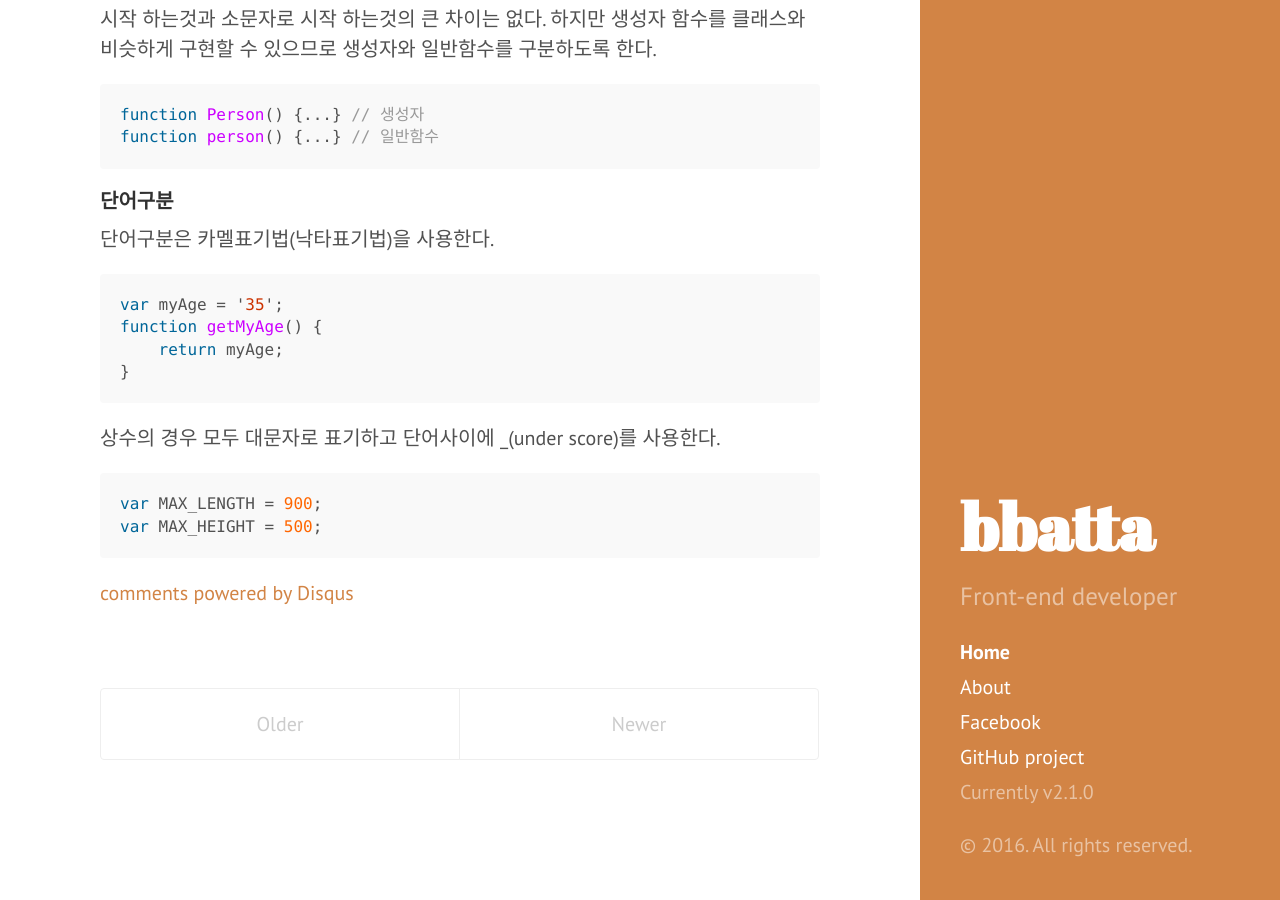
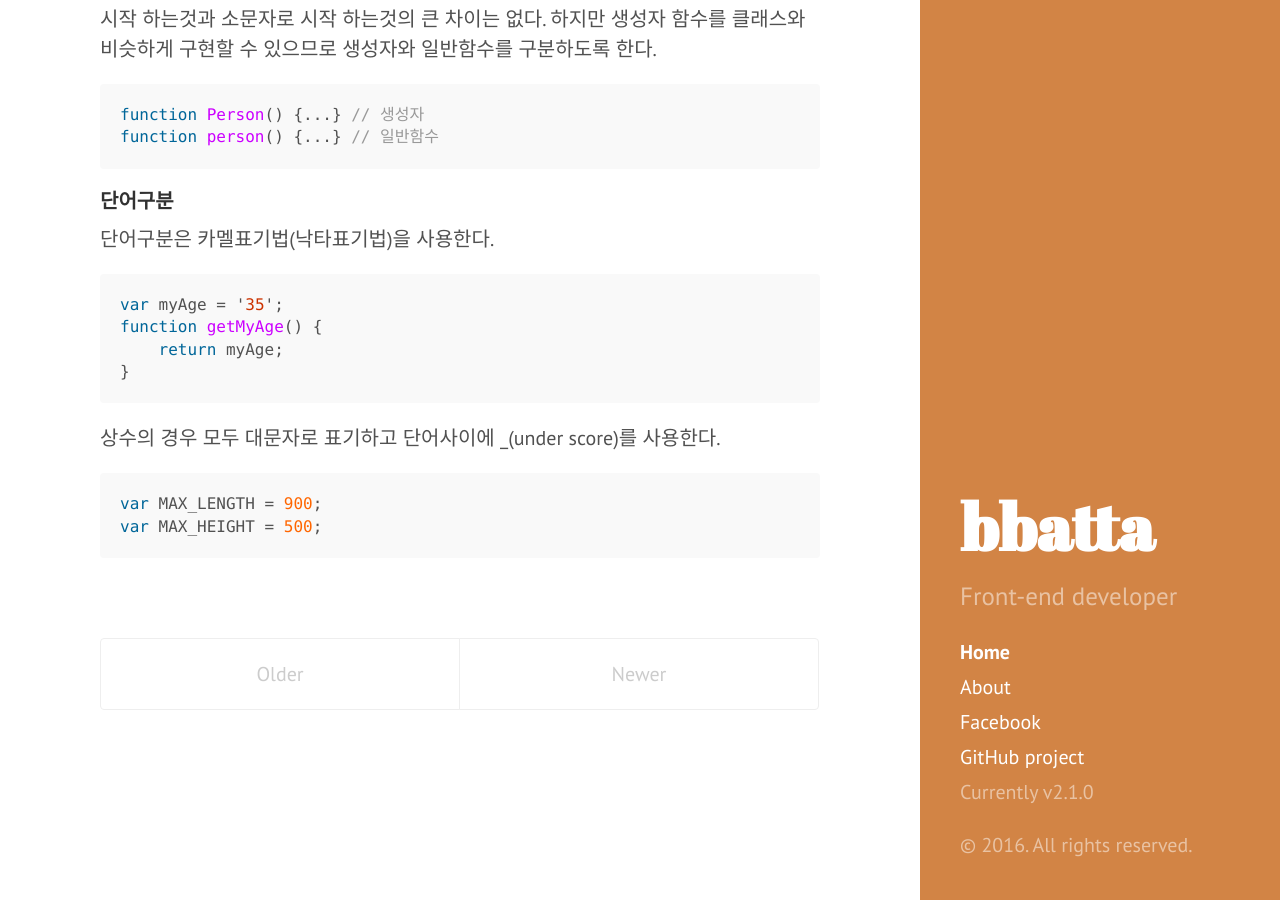
Before and after one commit to bbatta38/bbatta38.github.io, a Jekyll site: the page built from index.html, in a window 1280 px wide and 900 px high, scrolled down 6104 px. Built offline with Jekyll 4.4.1, drawn with Linux system fonts in a browser that asks for light colours; the list of posts is cut into pages by our own code; comment, search, counter and statistics services are not loaded.

Commit message:
Update index.html

```diff
--- a/index.html
+++ b/index.html
@@ -16,24 +16,7 @@
     <span class="post-date">{{ post.date | date_to_string }}</span>
 
     {{ post.content }}
-    {% if page.comments %}
-    <div id="disqus_thread"></div>
-        <script type="text/javascript">
-            /* * * CONFIGURATION VARIABLES: EDIT BEFORE PASTING INTO YOUR WEBPAGE * * */
-            var disqus_shortname = 'bbattablog'; // required: replace example with your forum shortname
-            // var disqus_developer = 1; // Comment out when the site is live
-            var disqus_identifier = "{{ page.url }}";
 
-            /* * * DON'T EDIT BELOW THIS LINE * * */
-            (function() {
-                var dsq = document.createElement('script'); dsq.type = 'text/javascript'; dsq.async = true;
-                dsq.src = '//' + disqus_shortname + '.disqus.com/embed.js';
-                (document.getElementsByTagName('head')[0] || document.getElementsByTagName('body')[0]).appendChild(dsq);
-            })();
-        </script>
-        <noscript>Please enable JavaScript to view the <a href="http://disqus.com/?ref_noscript">comments powered by Disqus.</a></noscript>
-        <a href="http://disqus.com" class="dsq-brlink">comments powered by <span class="logo-disqus">Disqus</span></a>
-    {% endif %}
   </div>
   {% endfor %}
 </div>
```
